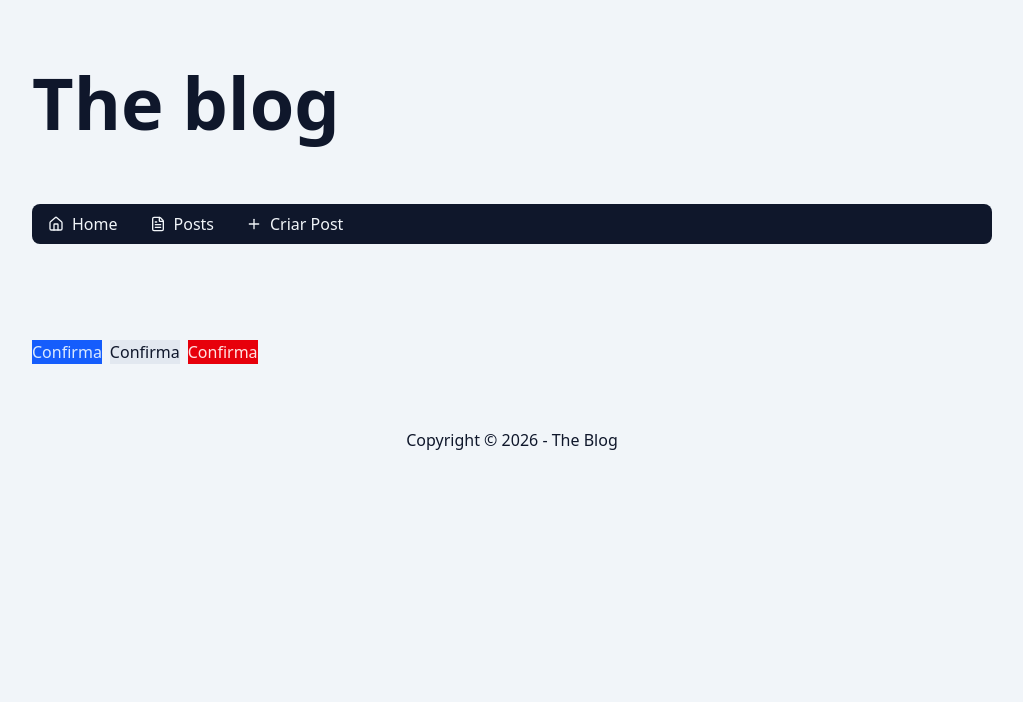
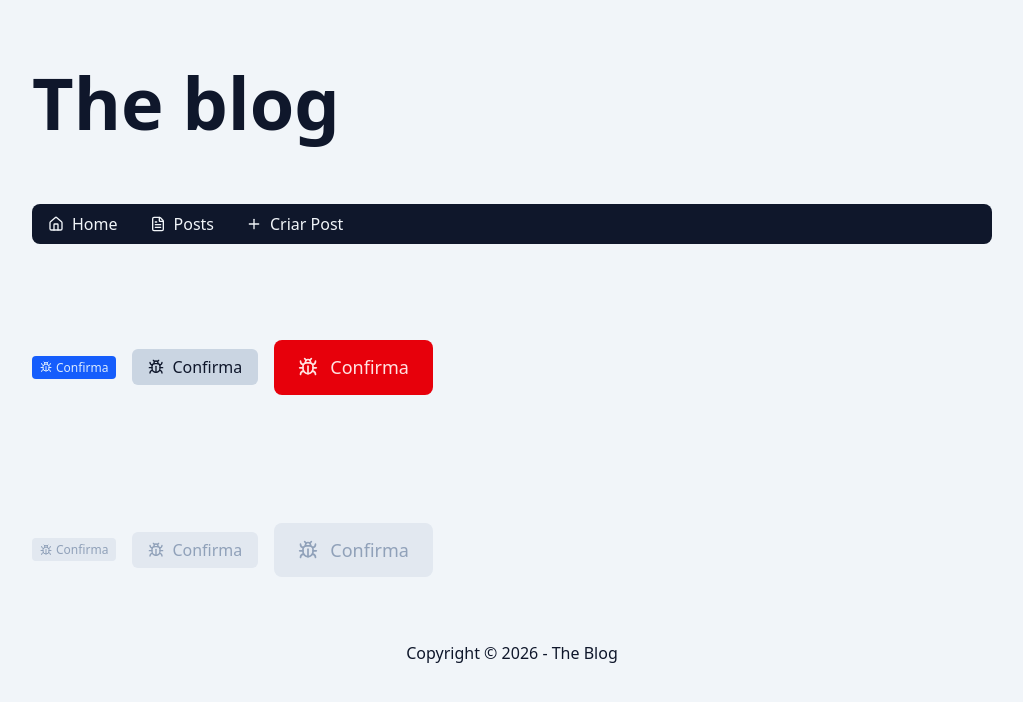
Before and after one commit to XxxCaetanoxxX/the-blog-next-react-course, a Next.js app: page /admin/post/new in a window 1280 px wide. Shown: the top 702 px of the page, without its empty margins (128-1151 px from the left). Built offline with nearby package versions, Linux system fonts and the light colour scheme.

Commit message:
variants botao

```diff
--- a/src/app/admin/post/new/page.tsx
+++ b/src/app/admin/post/new/page.tsx
@@ -1,13 +1,43 @@
 import { Button } from "@/components/Button";
+import { BugIcon } from "lucide-react";
 
 export const dynamic = 'force-dynamic';
 
 export default async function AdminPostNewPage() {
     return (
-        <div className="py-16 flex gap-2 flex-wrap">
-            <Button variant='default' size="sm">Confirma</Button>
-            <Button variant='ghost' size="md">Confirma</Button>
-            <Button variant='danger' size="lg">Confirma</Button>
+        <div>
+            <div className="py-16 flex gap-4 flex-wrap items-center">
+                <Button variant='default' size="sm">
+                    <BugIcon />
+                    Confirma
+                </Button>
+                <Button variant='ghost' size="md">
+                    <BugIcon />
+                    Confirma
+                </Button>
+                <Button variant='danger' size="lg">
+                    <BugIcon />
+                    Confirma
+                </Button>
+            </div>
+
+            <div className="py-16 flex gap-4 flex-wrap items-center">
+
+                <Button variant='default' size="sm" disabled>
+                    <BugIcon />
+                    Confirma
+                </Button>
+
+                <Button variant='ghost' size="md" disabled>
+                    <BugIcon />
+                    Confirma
+                </Button>
+
+                <Button variant='danger' size="lg" disabled>
+                    <BugIcon />
+                    Confirma
+                </Button>
+            </div>
         </div>
     )
 }
--- a/src/components/Button/index.tsx
+++ b/src/components/Button/index.tsx
@@ -9,19 +9,24 @@
 
 export function Button({ variant = 'default', size = 'md', ...props }: ButtonProps) {
 
-    const buttonVariants:Record<ButtonVariants, string> = {
-        default: 'bg-blue-600 text-blue-100',
-        ghost: 'bg-slate-200 text-slate-900',
-        danger: 'bg-red-600 text-red-100'
+    const buttonVariants: Record<ButtonVariants, string> = {
+        default: 'bg-blue-600 hover:bg-blue-700 text-blue-100',
+        ghost: 'bg-slate-300 hover:bg-blue-400 text-slate-900',
+        danger: 'bg-red-600 hover:bg-red-700 text-red-100'
     }
 
-     const buttonSizes:Record<ButtonSizes, string> = {
-        sm: '',
-        md: '',
-        lg: ''
+    const buttonSizes: Record<ButtonSizes, string> = {
+        sm: 'text-xs/tight py-1 px-2 rounded-sm [&_svg]:w-3 [&_svg]:h-3 gap-1',
+        md: 'text-base/tight py-2 px-4 rounded-md [&_svg]:w-4 [&_svg]:h-4 gap-2',
+        lg: 'text-lg/tight py-4 px-6 rounded-lg [&_svg]:w-5 [&_svg]:h-5 gap-3'
     }
 
-    const buttonClasses = `${buttonVariants[variant]} ${buttonSizes[size]}`;
+    const buttonClasses = `
+    ${buttonVariants[variant]}
+    ${buttonSizes[size]}
+    flex items-center justify-center
+    cursor-pointer transition disabled:bg-slate-200 disabled:text-slate-400 disabled:cursor-not-allowed disabled:hover:bg-slate-200 disabled:hover:text-slate-300
+    `;
 
     return (
         <button className={buttonClasses} {...props} />
--- a/src/components/Dialog/index.tsx
+++ b/src/components/Dialog/index.tsx
@@ -1,4 +1,7 @@
 'use client';
+
+import { Button } from "../Button";
+
 type DialogProps = {
     isVisible?: boolean;
     title: string;
@@ -34,7 +37,24 @@
 
                 <div className="flex items-center justify-around">
 
-                    <button
+                    <Button
+                        variant="ghost"
+                        autoFocus
+                        onClick={handleCancel}
+                        disabled={disabled}
+                    >
+                        Cancelar
+                    </Button>
+
+                    <Button
+                        variant="default"
+                        onClick={onConfirm}
+                        disabled={disabled}
+                    >
+                        Ok
+                    </Button>
+
+                    {/* <button
                         autoFocus
                         onClick={handleCancel}
                         disabled={disabled}
@@ -47,7 +67,7 @@
                         disabled={disabled}
                         className="bg-blue-500 text-blue-50 hover:bg-blue-600 transition flex items-center justify-center py-2 px-4 rounded-lg cursor-pointer disabled:bg-slate-200 disabled:text-slate-400 disabled:cursor-not-allowed">
                         Ok
-                    </button>
+                    </button> */}
 
                 </div>
 
```
